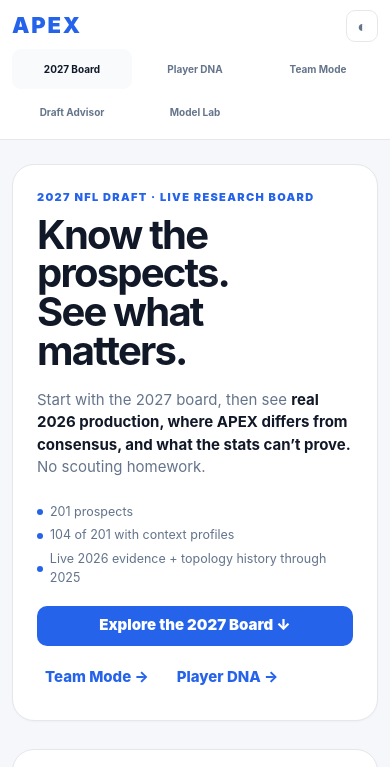
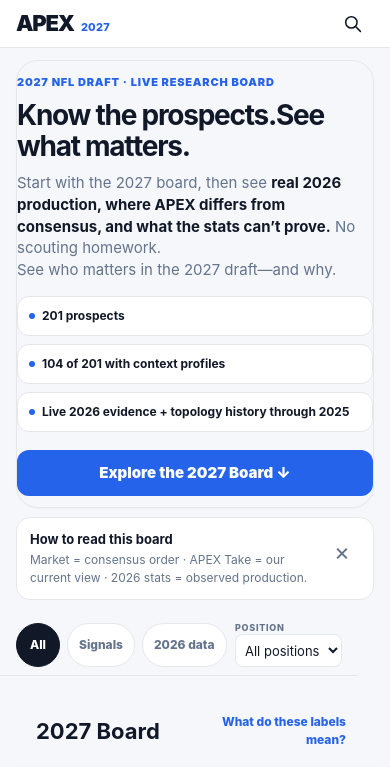
Before and after one commit to SeanPullins/apex-draft-projections, a website: page index.html in a window 390 px wide. Shown: the top 767 px of the page. Drawn offline with Linux system fonts and the light colour scheme.

Commit message:
Load phone-only app shell and condensed mobile-first hero copy

```diff
--- a/index.html
+++ b/index.html
@@ -14,6 +14,7 @@
 <link rel="stylesheet" href="historical-workload.css?v=20261009-coh1">
 <link rel="stylesheet" href="player-trends.css?v=20261009-trend2">
 <link rel="stylesheet" href="fan-ux-polish.css?v=20261009-polish1">
+<link rel="stylesheet" href="mobile-app.css?v=20261009-mobile1">
 </head>
 <body>
 <header class="topbar">
@@ -39,6 +40,7 @@
         <div class="eyebrow">2027 NFL Draft · Live research board</div>
         <h1>Know the prospects.<br>See what matters.</h1>
         <p>Start with the 2027 board, then see <strong>real 2026 production, where APEX differs from consensus, and what the stats can’t prove.</strong> No scouting homework.</p>
+        <p class="apex-mob-one-line">See who matters in the 2027 draft—and why.</p>
         <div class="hero-meta">
           <span>201 prospects</span>
           <span id="heroCoverage">104 of 201 with context profiles</span>
@@ -527,5 +529,6 @@
 <script src="player-development.js?v=20261009-coh1"></script>
 <script src="player-intel.js?v=20261009-ux3"></script>
 <script src="fan-ux-polish.js?v=20261009-polish1"></script>
+<script src="mobile-app.js?v=20261009-mobile1"></script>
 </body>
 </html>
```
